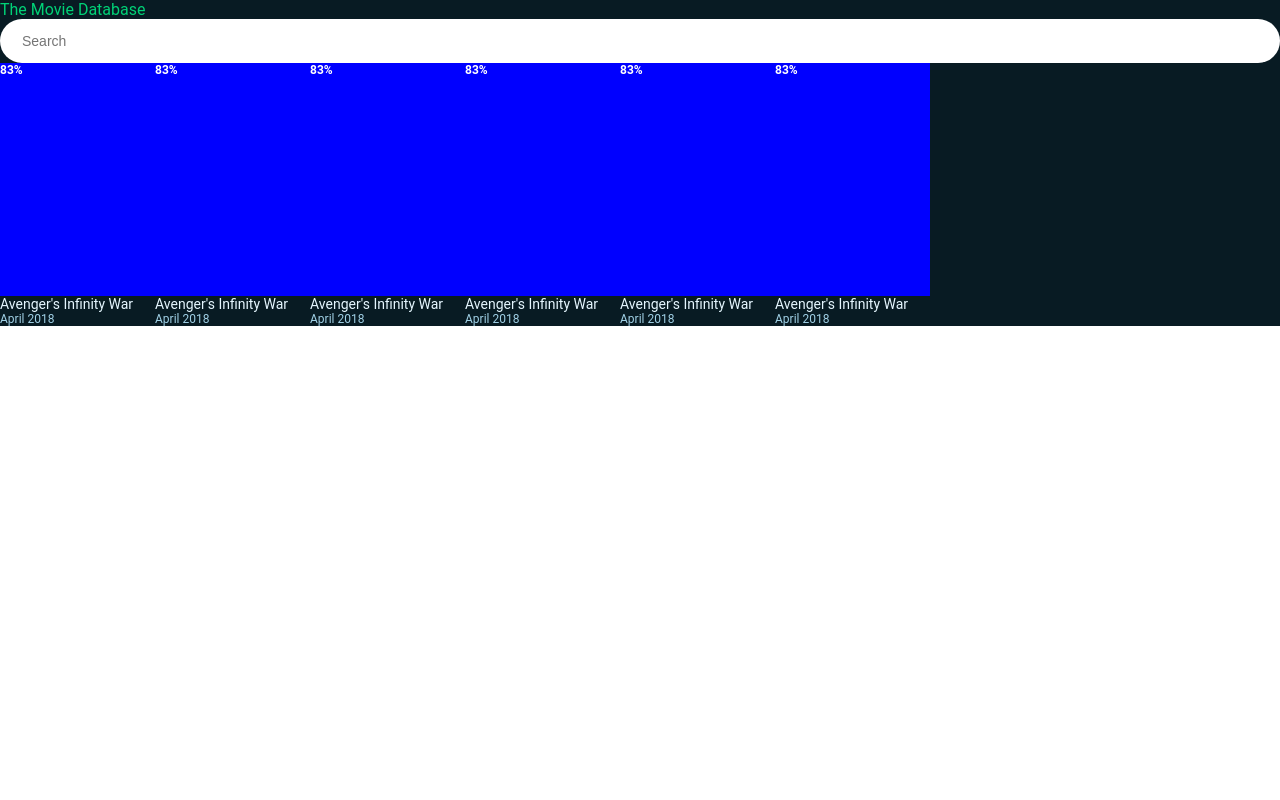
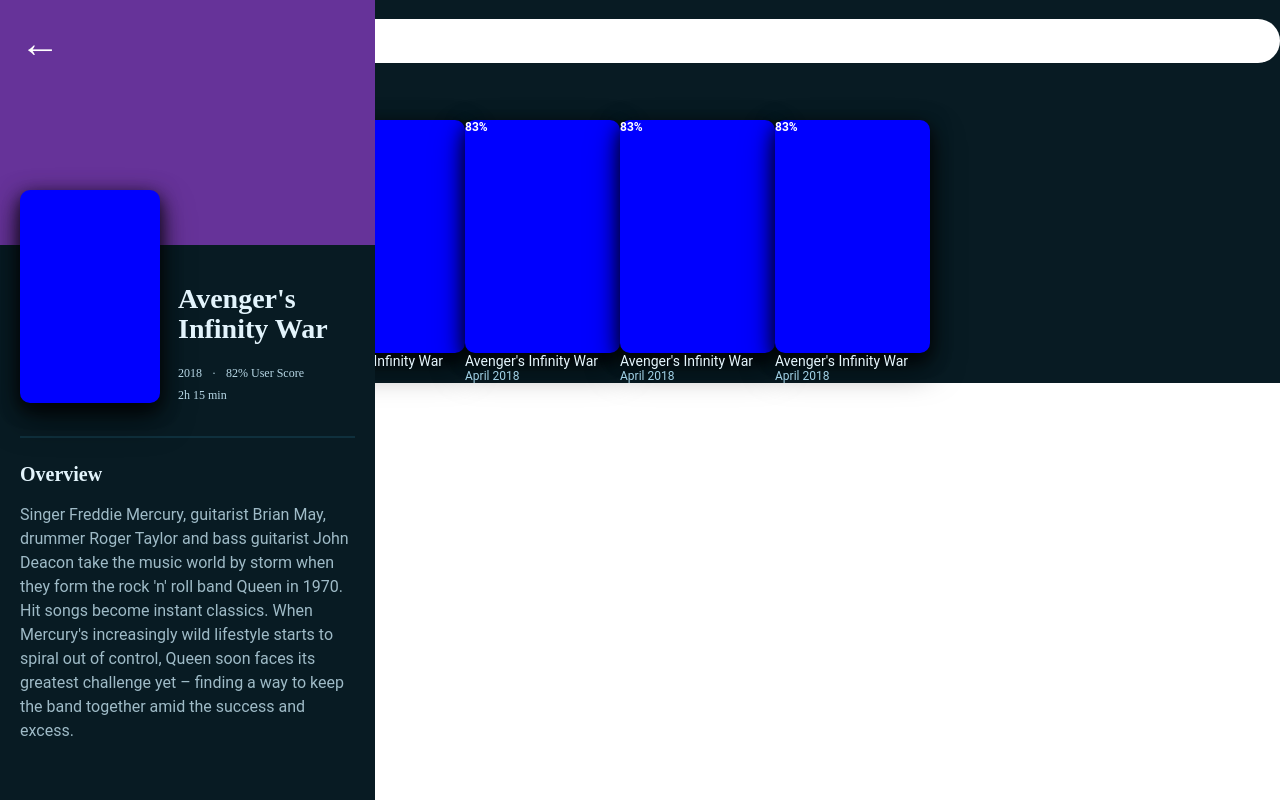
Before and after one commit to iamjessicabarron/movie-db, a React (Create React App) app: page / in a window 1280 px wide. Built offline with nearby package versions, Linux system fonts and the light colour scheme.

Commit message:
Created movie details component

```diff
--- a/src/App/App.css
+++ b/src/App/App.css
@@ -8,3 +8,31 @@
 header {
   color: #01D277;
 }
+
+h1 {
+  font-family: Montserrat;
+  font-style: normal;
+  font-weight: bold;
+  font-size: 28px;
+  line-height: 30px;
+  color: #E3F4FC;
+}
+
+h2 {
+  font-family: Montserrat;
+  font-style: normal;
+  font-weight: bold;
+  font-size: 20px;
+  line-height: 24px;
+  color: #E3F4FC;
+}
+
+.poster {
+  width: 155px;
+  height: 233px;
+  background-color: blue;
+
+  box-shadow: 0px 4px 20px rgba(0, 0, 0, 0.5), 0px 8px 16px rgba(0, 0, 0, 0.5), 0px 16px 32px rgba(0, 0, 0, 0.5);
+  border-radius: 10px;
+  overflow: hidden;
+}
--- a/src/App/App.tsx
+++ b/src/App/App.tsx
@@ -2,8 +2,10 @@ import React from 'react';
 import logo from './logo.svg';
 import './App.css';
 
-import MovieList from '../MovieList/MovieList'
+import MoviesList from '../MoviesList/MoviesList'
 import SearchBox from '../SearchBox/SearchBox'
+import MovieDetails from '../MovieDetails/MovieDetails'
+
 
 const App: React.FC = () => {
   return (
@@ -12,7 +14,9 @@ const App: React.FC = () => {
         The Movie Database
       </header>
       <SearchBox></SearchBox>
-      <MovieList></MovieList>
+      <h2>Popular Movies</h2>
+      <MoviesList></MoviesList>
+      <MovieDetails></MovieDetails>
     </div>
   );
 }
--- a/src/Movie/Movie.css
+++ b/src/Movie/Movie.css
@@ -2,7 +2,7 @@
   position: relative;
 }
 
-.title {
+.movie .title {
   font-size: 14px;
   line-height: 16px;
   /* identical to box height, or 114% */
@@ -11,7 +11,7 @@
   color: #E6F7FF;
 }
 
-.date {
+.movie .date {
   font-size: 12px;
   line-height: 14px;
   /* identical to box height, or 117% */
@@ -20,7 +20,7 @@
   color: #A1D1E6;
 }
 
-.rating {
+.movie .rating {
   font-weight: bold;
   font-size: 12px;
   line-height: 14px;
@@ -29,9 +29,3 @@
   color: #FFFFFF;
   position: absolute;
 }
-
-.poster {
-  width: 155px;
-  height: 233px;
-  background-color: blue;
-}
--- /dev/null
+++ b/src/MovieDetails/MovieDetails.css
@@ -0,0 +1,75 @@
+.movieDetails {
+  position: fixed;
+  height: 100vh;
+  width: 375px;
+  top: 0;
+  background-color: #081B23;
+  overflow: hidden;
+}
+
+.movieDetails .container {
+  margin: 20px;
+}
+
+.movieDetails .backButton {
+  font-size: 40px;
+  position: absolute;
+  top: 20px;
+  left: 20px;
+  color: white;
+}
+
+.movieDetails .cover {
+  width: 100%;
+  height: 244.79px;
+  background-color: rebeccapurple;
+}
+
+.movieDetails .poster {
+  margin-top: -74.79px;
+}
+
+.movieDetails .overview {
+  font-size: 16px;
+  line-height: 24px;
+  color: #9FBBC7;
+}
+
+.movieDetails h3 {
+  font-family: Montserrat;
+  font-style: normal;
+  font-weight: normal;
+  font-size: 12px;
+  line-height: 21px;
+  color: #B8D8E6;
+  display: inline;
+  margin: 0px 10px;
+}
+
+.movieDetails hr {
+  border: 1px solid #0F303D;
+  margin: 30px 0 24px 0;
+}
+
+.movieDetails h3:last-child,
+.movieDetails h3:first-child,
+.movieDetails h3:only-child { /* not working for only-child*/
+  margin: 0px 0px;
+}
+
+.movieDetails .header > div {
+  display: inline-block;
+  vertical-align: top
+}
+
+.movieDetails .information {
+  display: inline-block;
+  overflow: hidden;
+  margin-left: 18px;
+  width: 175px; /* FIXME: Make flexible */
+}
+
+.movieDetails .poster {
+  width: 140px;
+  height:  213px;
+}
--- /dev/null
+++ b/src/MovieDetails/MovieDetails.tsx
@@ -0,0 +1,32 @@
+import React from 'react';
+import './MovieDetails.css';
+
+const MovieDetails: React.FC = () => {
+  return(
+    <div className="movieDetails">
+      <div className="cover"><img></img></div>
+      <div className="container">
+        <div className="backButton">&#x2190;</div>
+        <div className="header">
+        <div className="poster"><img></img></div>
+          <div className="information">
+            <h1>Avenger's Infinity War</h1>
+            <div>
+              <h3 className="date">2018</h3>
+              <h3>&middot;</h3>
+              <h3 className="rating">82% User Score</h3>
+            </div>
+            <h3 className="length">2h 15 min</h3>
+          </div>
+        </div>
+        <hr />
+
+        <h2>Overview</h2>
+        <div className="overview">Singer Freddie Mercury, guitarist Brian May, drummer Roger Taylor and bass guitarist John Deacon take the music world by storm when they form the rock 'n' roll band Queen in 1970. Hit songs become instant classics. When Mercury's increasingly wild lifestyle starts to spiral out of control, Queen soon faces its greatest challenge yet – finding a way to keep the band together amid the success and excess.</div>
+      </div>
+    </div>
+
+  )
+}
+
+export default MovieDetails;
--- a/src/MovieList/MovieList.css
+++ b/src/MoviesList/MoviesList.css
@@ -1,4 +1,4 @@
-.movieList {
+.moviesList {
   display: flex;
   flex-wrap: nowrap;
   width: 100%;
--- a/src/MovieList/MovieList.tsx
+++ b/src/MoviesList/MoviesList.tsx
@@ -1,11 +1,11 @@
 import React from 'react';
-import './MovieList.css';
+import './MoviesList.css';
 
 import Movie from '../Movie/Movie'
 
-const MovieList: React.FC = () => {
+const MoviesList: React.FC = () => {
   return(
-    <div className="movieList">
+    <div className="moviesList">
       <Movie></Movie>
       <Movie></Movie>
       <Movie></Movie>
@@ -17,4 +17,4 @@ const MovieList: React.FC = () => {
 
 }
 
-export default MovieList;
+export default MoviesList;
```
